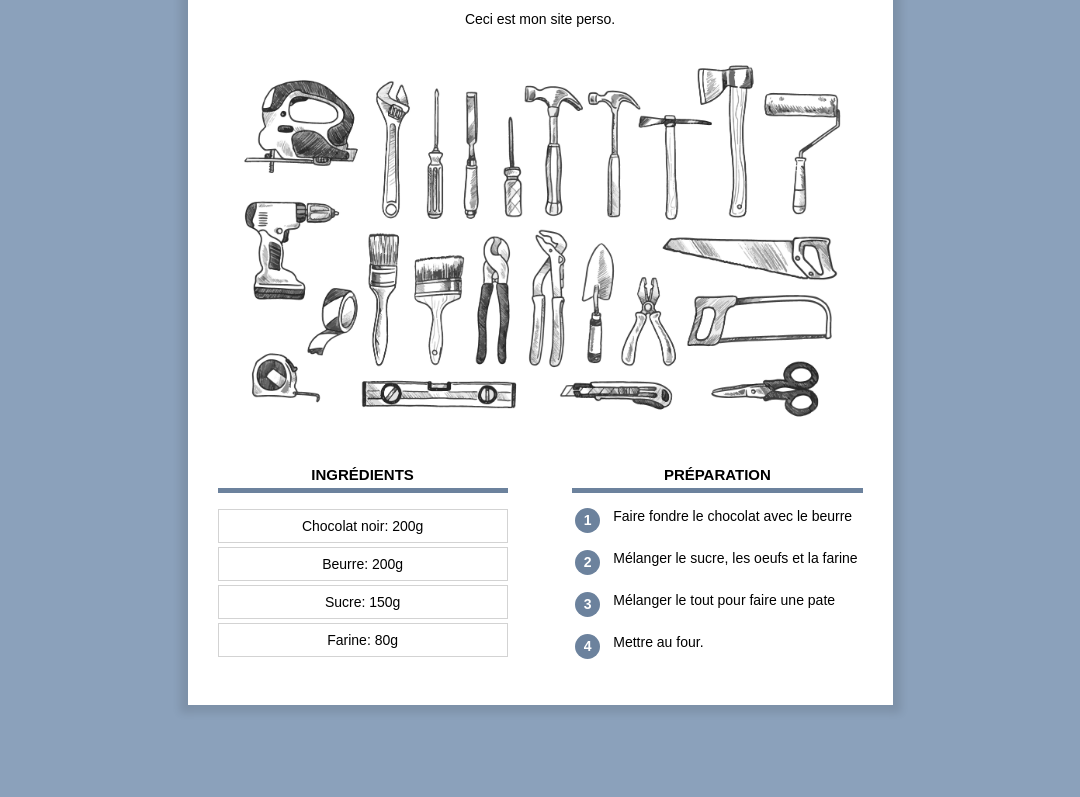
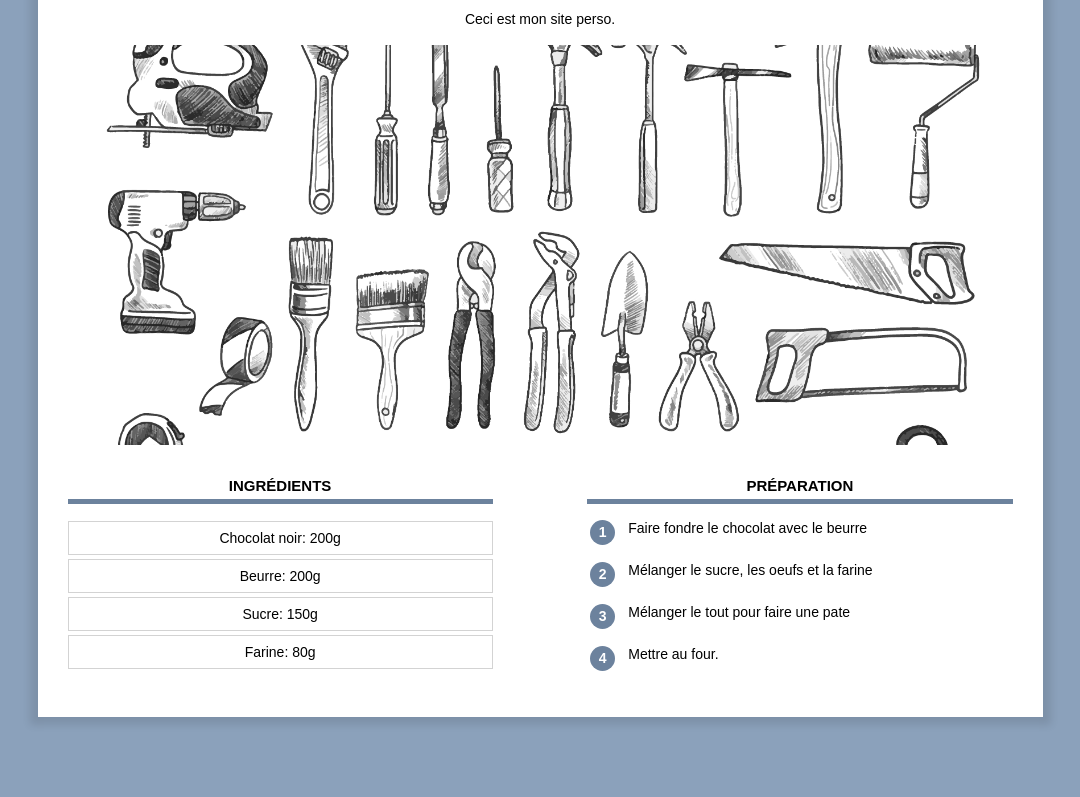
Before and after one commit to delhorme/site_recettes, a plain HTML site: page index.html in a window 1280 px wide. Shown: the part 146-943 px from the top of the page, without its empty margins (100-1180 px from the left). Drawn offline with Linux system fonts and the light colour scheme.

Commit message:
Add files via upload

```diff
--- a/perso.css
+++ b/perso.css
@@ -185,6 +185,6 @@ table.preparation tr {
     div.contenu {
         margin-left: auto;
         margin-right: auto;
-        width: 645px;
+        width: 945px;
     }
 }
```
